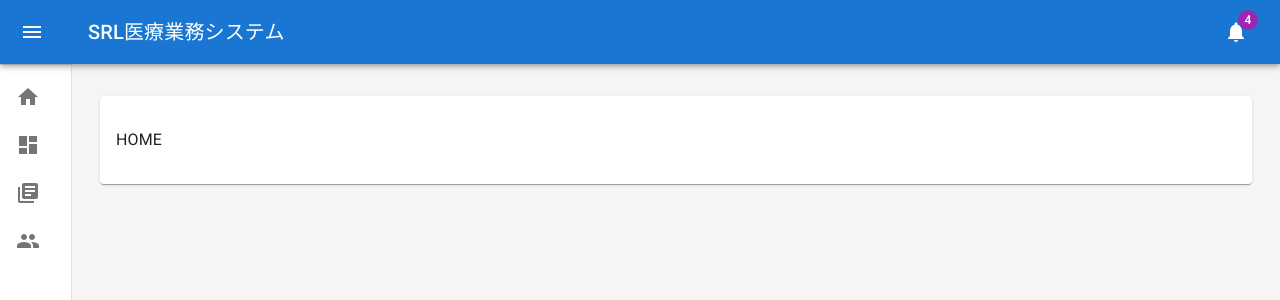
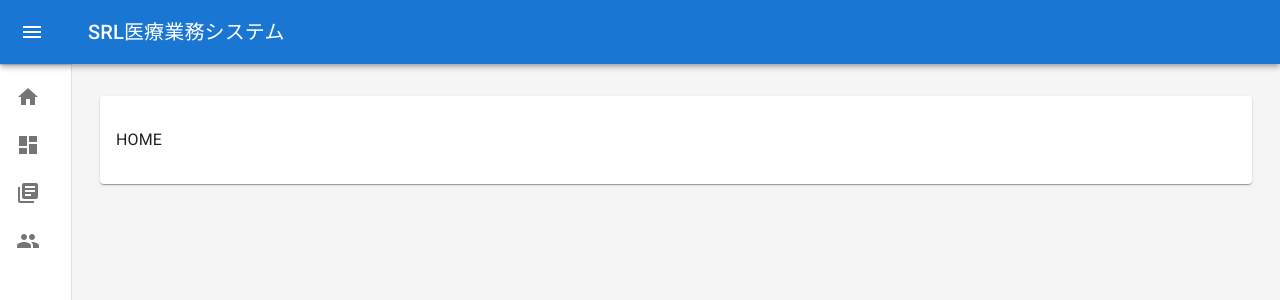
Before and after one commit to RyosukeOguni/React_test, a React (Create React App) app: page / in a window 1280 px wide. Shown: the top 300 px of the page. Built offline with nearby package versions, Linux system fonts and the light colour scheme; no server answers.

Commit message:
Dachboardのimport整理

```diff
--- a/src/components/templates/Dashboard.js
+++ b/src/components/templates/Dashboard.js
@@ -1,23 +1,23 @@
 import * as React from "react";
+import { Routes, Route } from "react-router-dom";
+import {
+  CssBaseline,
+  Grid,
+  Box,
+  List,
+  Drawer as MuiDrawer,
+  AppBar as MuiAppBar,
+  Toolbar,
+  Container,
+  Paper,
+  Divider,
+  Typography,
+  IconButton,
+} from "@mui/material";
 import { styled, createTheme, ThemeProvider } from "@mui/material/styles";
-import CssBaseline from "@mui/material/CssBaseline";
-import MuiDrawer from "@mui/material/Drawer";
-import Box from "@mui/material/Box";
-import MuiAppBar from "@mui/material/AppBar";
-import Toolbar from "@mui/material/Toolbar";
-import List from "@mui/material/List";
-import Typography from "@mui/material/Typography";
-import Divider from "@mui/material/Divider";
-import IconButton from "@mui/material/IconButton";
-import Badge from "@mui/material/Badge";
-import Container from "@mui/material/Container";
-import Grid from "@mui/material/Grid";
-import Paper from "@mui/material/Paper";
 import MenuIcon from "@mui/icons-material/Menu";
 import ChevronLeftIcon from "@mui/icons-material/ChevronLeft";
-import NotificationsIcon from "@mui/icons-material/Notifications";
 import { mainListItems } from "./listItems";
-import { Routes, Route } from "react-router-dom";
 import Home from "../page/home";
 import Management from "../page/management";
 import Other1 from "../page/other1";
@@ -108,11 +108,6 @@ function DashboardContent() {
             >
               SRL医療業務システム
             </Typography>
-            <IconButton color="inherit">
-              <Badge badgeContent={4} color="secondary">
-                <NotificationsIcon />
-              </Badge>
-            </IconButton>
           </Toolbar>
         </AppBar>
         <Drawer variant="permanent" open={open}>
```
